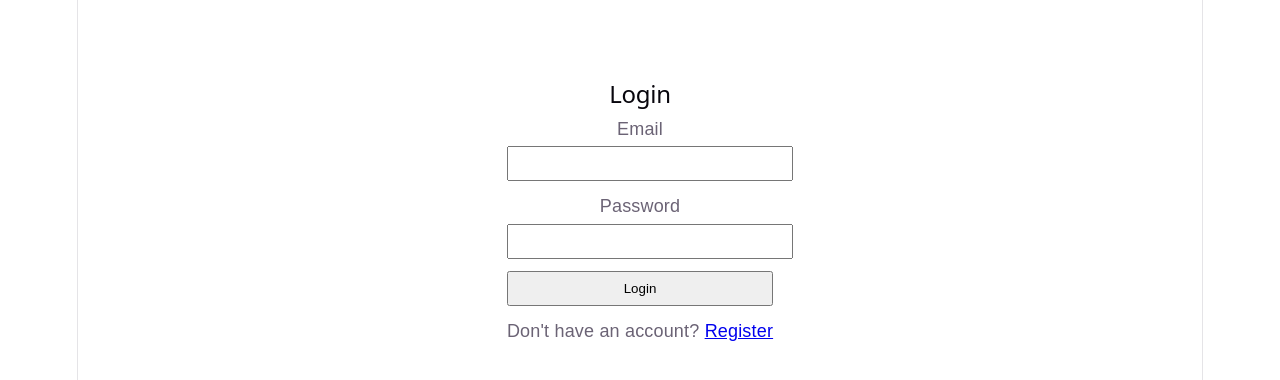
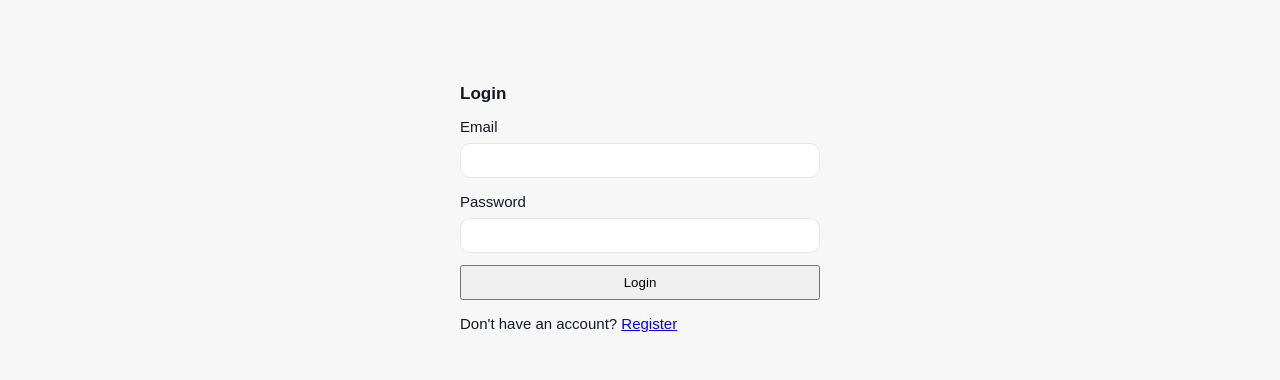
Before and after one commit to jiya656/multi-agent-AI, a React app in the folder frontend/: page /login in a window 1280 px wide. Shown: the top 380 px of the page. Built offline with nearby package versions, Linux system fonts and the light colour scheme; no server answers; the HTML template or start-up script is replaced by a standard one.

Commit message:
feat: establish final frontend design system

```diff
--- a/frontend/src/index.css
+++ b/frontend/src/index.css
@@ -1,111 +1,94 @@
+/* Design tokens: the only place colors, spacing and fonts are defined */
 :root {
-  --text: #6b6375;
-  --text-h: #08060d;
-  --bg: #fff;
-  --border: #e5e4e7;
-  --code-bg: #f4f3ec;
-  --accent: #aa3bff;
-  --accent-bg: rgba(170, 59, 255, 0.1);
-  --accent-border: rgba(170, 59, 255, 0.5);
-  --social-bg: rgba(244, 243, 236, 0.5);
-  --shadow:
-    rgba(0, 0, 0, 0.1) 0 10px 15px -3px, rgba(0, 0, 0, 0.05) 0 4px 6px -2px;
+  --primary: #4f46e5;
+  --primary-hover: #4338ca;
+  --bg: #f7f7f8;
+  --surface: #ffffff;
+  --border: #e5e7eb;
+  --text: #111827;
+  --muted: #6b7280;
+  --success: #059669;
+  --warning: #d97706;
+  --error: #dc2626;
 
-  --sans: system-ui, 'Segoe UI', Roboto, sans-serif;
-  --heading: system-ui, 'Segoe UI', Roboto, sans-serif;
-  --mono: ui-monospace, Consolas, monospace;
+  --radius: 10px;
+  --space-1: 4px;
+  --space-2: 8px;
+  --space-3: 12px;
+  --space-4: 16px;
+  --space-6: 24px;
+  --space-8: 32px;
 
-  font: 18px/145% var(--sans);
-  letter-spacing: 0.18px;
-  color-scheme: light dark;
-  color: var(--text);
-  background: var(--bg);
-  font-synthesis: none;
-  text-rendering: optimizeLegibility;
-  -webkit-font-smoothing: antialiased;
-  -moz-osx-font-smoothing: grayscale;
-
-  @media (max-width: 1024px) {
-    font-size: 16px;
-  }
+  --font: "Inter", system-ui, -apple-system, "Segoe UI", Roboto, sans-serif;
+  --text-title: 26px;
+  --text-heading: 17px;
+  --text-body: 15px;
+  --text-small: 13px;
 }
 
 @media (prefers-color-scheme: dark) {
   :root {
-    --text: #9ca3af;
-    --text-h: #f3f4f6;
-    --bg: #16171d;
-    --border: #2e303a;
-    --code-bg: #1f2028;
-    --accent: #c084fc;
-    --accent-bg: rgba(192, 132, 252, 0.15);
-    --accent-border: rgba(192, 132, 252, 0.5);
-    --social-bg: rgba(47, 48, 58, 0.5);
-    --shadow:
-      rgba(0, 0, 0, 0.4) 0 10px 15px -3px, rgba(0, 0, 0, 0.25) 0 4px 6px -2px;
-  }
-
-  #social .button-icon {
-    filter: invert(1) brightness(2);
+    --bg: #0f1115;
+    --surface: #171a21;
+    --border: #2a2f3a;
+    --text: #e5e7eb;
+    --muted: #9ca3af;
+    --primary: #6366f1;
+    --primary-hover: #818cf8;
   }
 }
 
+* { box-sizing: border-box; }
+
+html, body, #root { height: 100%; }
+
 body {
   margin: 0;
+  font-family: var(--font);
+  font-size: var(--text-body);
+  line-height: 1.6;
+  color: var(--text);
+  background: var(--bg);
 }
 
-#root {
-  width: 1126px;
-  max-width: 100%;
-  margin: 0 auto;
-  text-align: center;
-  border-inline: 1px solid var(--border);
-  min-height: 100svh;
-  display: flex;
-  flex-direction: column;
-  box-sizing: border-box;
+h1 { font-size: var(--text-title); margin: 0 0 var(--space-2); }
+h2 { font-size: var(--text-heading); margin: 0 0 var(--space-2); }
+p { margin: 0; }
+
+button { font-family: inherit; cursor: pointer; }
+button:disabled { cursor: not-allowed; opacity: 0.5; }
+
+input, textarea {
+  font-family: inherit;
+  font-size: var(--text-body);
+  color: var(--text);
+  background: var(--surface);
+  border: 1px solid var(--border);
+  border-radius: var(--radius);
+  padding: var(--space-3);
+  outline: none;
 }
+input:focus, textarea:focus { border-color: var(--primary); }
 
-h1,
-h2 {
-  font-family: var(--heading);
+/* Reusable button: <button className="btn btn-primary"> */
+.btn {
+  padding: var(--space-2) var(--space-4);
+  border-radius: var(--radius);
+  border: 1px solid var(--border);
+  background: var(--surface);
+  color: var(--text);
+  font-size: var(--text-small);
   font-weight: 500;
-  color: var(--text-h);
+  transition: background 0.15s, border-color 0.15s;
 }
+.btn:hover:not(:disabled) { border-color: var(--primary); }
+.btn-primary { background: var(--primary); border-color: var(--primary); color: #fff; }
+.btn-primary:hover:not(:disabled) { background: var(--primary-hover); }
 
-h1 {
-  font-size: 56px;
-  letter-spacing: -1.68px;
-  margin: 32px 0;
-  @media (max-width: 1024px) {
-    font-size: 36px;
-    margin: 20px 0;
-  }
+.card {
+  background: var(--surface);
+  border: 1px solid var(--border);
+  border-radius: var(--radius);
+  padding: var(--space-4);
 }
-h2 {
-  font-size: 24px;
-  line-height: 118%;
-  letter-spacing: -0.24px;
-  margin: 0 0 8px;
-  @media (max-width: 1024px) {
-    font-size: 20px;
-  }
-}
-p {
-  margin: 0;
-}
-
-code,
-.counter {
-  font-family: var(--mono);
-  display: inline-flex;
-  border-radius: 4px;
-  color: var(--text-h);
-}
-
-code {
-  font-size: 15px;
-  line-height: 135%;
-  padding: 4px 8px;
-  background: var(--code-bg);
-}
+.muted { color: var(--muted); font-size: var(--text-small); }
--- a/frontend/src/pages/Chat.jsx
+++ b/frontend/src/pages/Chat.jsx
@@ -52,7 +52,6 @@ export default function Chat() {
     if (!input.trim() || !currentChat) return;
     const content = input.trim();
     setInput("");
-    <Link to="/documents">📄 Documents</Link>
     await dispatch(
       sendMessage({
         chatId: currentChat._id,
```
